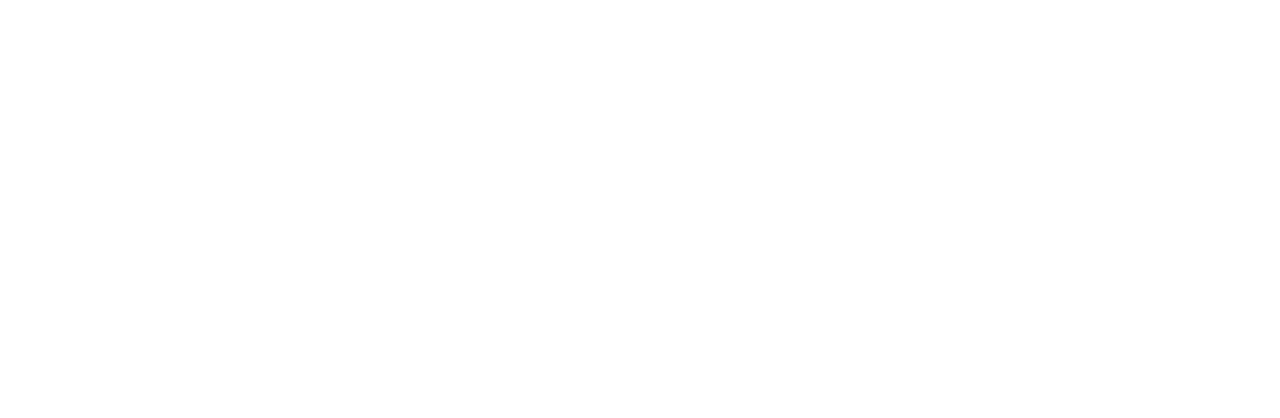
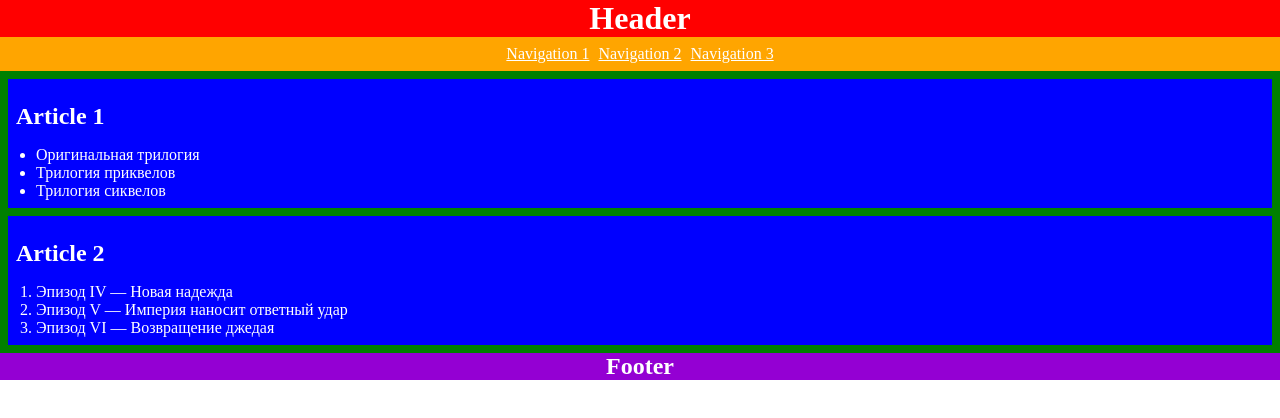
Before and after one commit to js-tasks-ru/htmlcss-20221107_nepogodda, a website: page 02-dz0/01-semantic-mockup/solution.html in a window 1280 px wide. Drawn offline with Linux system fonts and the light colour scheme.

Commit message:
complete task2 semantic-mockup

```diff
--- a/02-dz0/01-semantic-mockup/solution.html
+++ b/02-dz0/01-semantic-mockup/solution.html
@@ -1,4 +1,47 @@
 <!DOCTYPE html>
 <html lang="ru">
-    <!-- Ваше решение -->
+<!-- Ваше решение -->
+
+<head>
+    <meta charset="UTF-8">
+    <meta http-equiv="X-UA-Compatible" content="IE=edge">
+    <meta name="viewport" content="width=device-width, initial-scale=1.0">
+    <title>Semantic Layout</title>
+    <link rel="stylesheet" href="styles.css">
+</head>
+
+<body>
+    <header>
+        <h1>Header</h1>
+        <nav>
+            <ul>
+                <li><a href="#">Navigation 1</a></li>
+                <li><a href="#">Navigation 2</a></li>
+                <li><a href="#">Navigation 3</a></li>
+            </ul>
+        </nav>
+    </header>
+    <main>
+        <article>
+            <h2>Article 1</h2>
+            <ul>
+                <li>Оригинальная трилогия</li>
+                <li>Трилогия приквелов</li>
+                <li>Трилогия сиквелов</li>
+            </ul>
+        </article>
+        <article>
+            <h2>Article 2</h2>
+            <ol>
+                <li>Эпизод IV — Новая надежда</li>
+                <li>Эпизод V — Империя наносит ответный удар</li>
+                <li>Эпизод VI — Возвращение джедая</li>
+            </ol>
+        </article>
+    </main>
+    <footer>
+        <h2>Footer</h2>
+    </footer>
+</body>
+
 </html>
--- /dev/null
+++ b/02-dz0/01-semantic-mockup/styles.css
@@ -0,0 +1,67 @@
+* {
+  color: white;
+}
+
+body {
+  margin: 0;
+}
+
+h1,
+h2 {
+  margin: 0;
+}
+
+header {
+  text-align: center;
+  background-color: red;
+}
+
+nav {
+  background-color: orange;
+}
+
+nav > ul {
+  list-style: none;
+  margin: 0;
+  padding: 0.5rem;
+}
+
+nav > ul > li {
+  display: inline-block;
+  margin-right: 5px;
+}
+
+nav > ul > li:last-child {
+  margin-right: 0;
+}
+
+main {
+  padding: 0.5rem;
+  background-color: green;
+}
+
+main article {
+  background-color: blue;
+  padding: 0.5rem;
+  margin-bottom: 0.5rem;
+}
+
+main article:last-child {
+  margin-bottom: 0;
+}
+
+main article h2 {
+  padding-top: 1rem;
+  margin-bottom: 1rem;
+}
+
+article ul,
+article ol {
+  margin: 0;
+  padding-left: 20px;
+}
+
+footer {
+  background-color: darkviolet;
+  text-align: center;
+}
```
